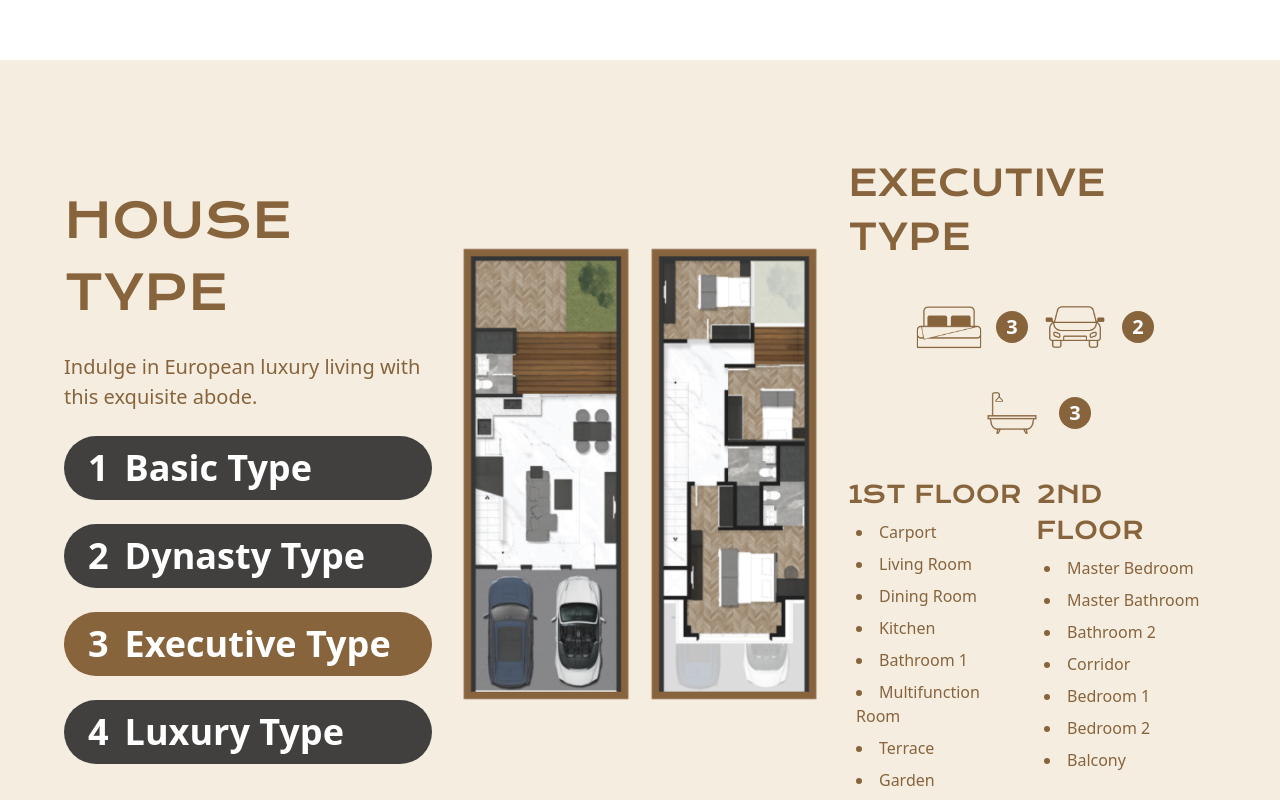
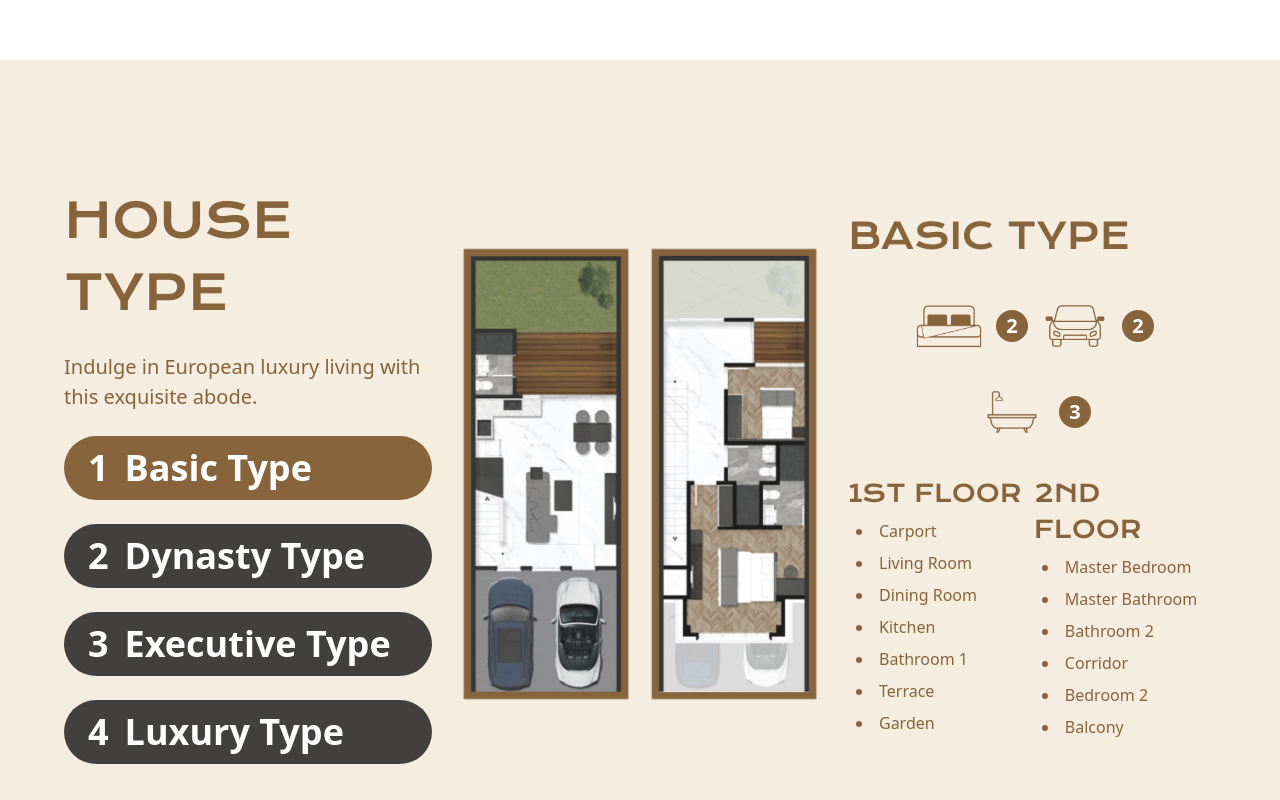
Before and after one commit to Bobogeng/casa-varya, a Next.js app: page / in a window 1280 px wide. Shown: the part 4180-4980 px from the top of the page. Built offline with nearby package versions, Linux system fonts and the light colour scheme.

Commit message:
Remove the looping feature on House Type Section because of the bad UX

```diff
--- a/components/HouseTypes/index.tsx
+++ b/components/HouseTypes/index.tsx
@@ -3,7 +3,7 @@
 import { houseTypes } from "@/utils/houseTypes";
 import Image from "next/image";
 import Button from "../Button";
-import { useState, useEffect } from "react";
+import { useState } from "react";
 
 export default function HouseTypes() {
   const [selectedHouseIndex, setSelectedHouseIndex] = useState(0);
@@ -11,20 +11,9 @@
     houseTypes[selectedHouseIndex]
   );
 
-  useEffect(() => {
-    const intervalId = setInterval(() => {
-      setSelectedHouseIndex((prevIndex) => (prevIndex + 1) % houseTypes.length);
-    }, 2500);
-
-    return () => clearInterval(intervalId);
-  }, []);
-
-  useEffect(() => {
-    setSelectedHouse(houseTypes[selectedHouseIndex]);
-  }, [selectedHouseIndex]);
-
   const handleHouseSelect = (houseIndex: number) => {
     setSelectedHouseIndex(houseIndex);
+    setSelectedHouse(houseTypes[houseIndex]);
   };
 
   return (
```
